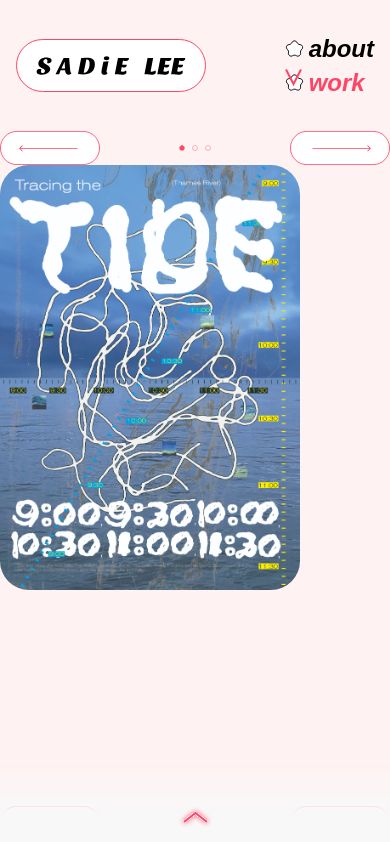
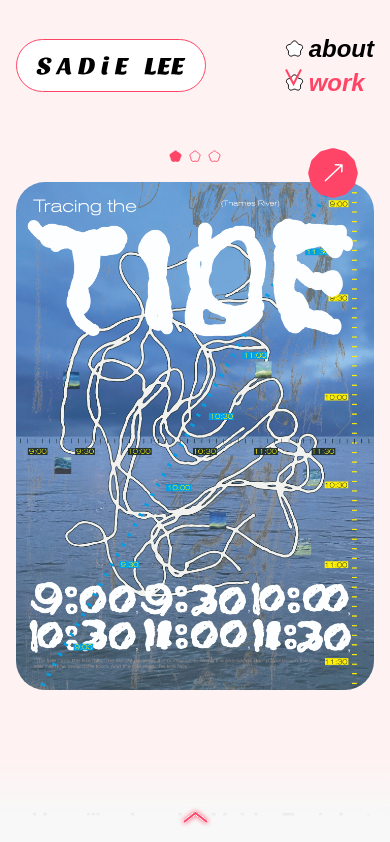
Before and after one commit to jennysujukim/sadie-lee-personal-website, a Next.js app: page /work in a window 390 px wide. Shown: the top 842 px of the page. Built offline with nearby package versions, Linux system fonts and the light colour scheme; a web font is replaced by a local one.

Commit message:
feat: add mobile touch event for carousel

```diff
--- /dev/null
+++ b/src/app/components/ArticleMobile/index.tsx
@@ -0,0 +1,17 @@
+import { projects } from "@/_data/projects"
+// components
+import ImgCarousel from "../ImgCarousel"
+import ProjectDetails from "../ProjectDetails"
+
+export default function ArticleMobile() {
+  return (
+    <>
+      {projects.map((project) => (
+        <div key={project.id}>
+          <ImgCarousel projectId={project.id} />
+          <ProjectDetails projectId={project.id} />
+        </div>
+      ))}
+    </>
+  )
+}
--- a/src/app/components/ImgCarousel/ImgCarousel.module.css
+++ b/src/app/components/ImgCarousel/ImgCarousel.module.css
@@ -1,26 +1,36 @@
 .wrapper {
   @apply min-w-articleImg min-h-articleWrapper;
 }
-
+/* ---- BUTTONS ---- */
 .btnsContainer {
-  @apply bg-lightpink flex items-center justify-between;
+  @apply relative bg-lightpink flex items-center justify-center
+  tab-lg:justify-between;
 }
 
 .arrowBtn {
-  @apply w-[100px];
+  @apply hidden
+  tab-lg:block tab-lg:w-[100px];
 }
 
 .dotsContainer {
-  @apply flex justify-center items-center px-2;
+  @apply flex justify-center items-center px-2 py-4
+  tab-lg:py-0;
 }
 
 .dots {
-  @apply px-[0.2rem] w-[0.8rem] h-[0.8rem];
+  @apply px-[0.2rem] w-[1.2rem] h-[1.2rem]
+  tab-lg:w-[0.8rem] tab-lg:h-[0.8rem];
 }
 
+.mobileModalBtn {
+  @apply absolute right-[1rem] bottom-[-1rem] z-10
+  tab-lg:hidden;
+}
+
+/* ---- CAROUSEL ---- */
 .carouselContainer {
-  @apply flex justify-start overflow-x-hidden w-carousel-min-width;
-
+  @apply flex justify-start overflow-x-hidden
+  tab-lg:w-carousel-min-width;
 }
 
 .carousel {
@@ -28,9 +38,12 @@
 }
 
 .imgContainer {
-  @apply bg-lightpink h-fit rounded-b-articleImg w-carousel-min-width;
+  @apply bg-lightpink h-fit rounded-b-articleImg w-articleImg-mobile
+  tab:w-articleImg-tab
+  tab-lg:w-carousel-min-width;
 }
 
 .img {
-  @apply rounded-articleImg w-carousel-min-width;
+  @apply rounded-articleImg w-articleImg-mobile
+  tab-lg:w-carousel-min-width;
 }
--- a/src/app/components/ImgCarousel/index.tsx
+++ b/src/app/components/ImgCarousel/index.tsx
@@ -8,6 +8,7 @@ import arrowRight from '@/app/assets/slide-arrow-right.svg'
 import arrowLeft from '@/app/assets/slide-arrow-left.svg'
 import dotImg from '@/app/assets/slide-dot.svg'
 import selectedDotImg from '@/app/assets/slide-dot-coloured.svg'
+import mobileModalBtn from '@/app/assets/modal-btn-mobile.svg'
 // styles
 import styles from './ImgCarousel.module.css'
 
@@ -44,6 +45,33 @@ export default function ImgCarousel({ projectId }: ImgCarouselProps) {
     dots.push(i)
   }
 
+  const [ startX, setStartX ] = useState<number | null>(null);
+
+  // mobile version touch event handlers
+  const handleTouchStart = (e: React.TouchEvent<HTMLDivElement>) => {
+    setStartX(e.touches[0].clientX);
+  }
+
+  const handleTouchMove = (e: React.TouchEvent<HTMLDivElement>) => {
+    if(startX === null) return ;
+
+    const currentX = e.touches[0].clientX;
+    const deltaX = currentX - startX;
+
+    if(Math.abs(deltaX) > 50) {
+      if(deltaX > 0) {
+        prevSlide()
+      } else {
+        nextSlide()
+      }
+      setStartX(null)
+    }
+  }
+
+  const handleTouchEnd = () => {
+    setStartX(null)
+  }
+
   return (
     <>
       {project && (
@@ -60,23 +88,49 @@ export default function ImgCarousel({ projectId }: ImgCarouselProps) {
             </button>
             <div className={styles.dotsContainer}>
               {dots.map((index) => ( index === currIndex ?
-                (<Image key={index} src={selectedDotImg} alt="" className={styles.dots} />)
+                (
+                  <Image
+                    key={index}
+                    src={selectedDotImg}
+                    alt="Selected dot icon"
+                    className={styles.dots}
+                  />
+                )
                 :
-                (<Image key={index} src={dotImg} alt="" className={styles.dots} />)
+                (
+                  <Image
+                    key={index}
+                    src={dotImg}
+                    alt="Dot icon"
+                    className={styles.dots}
+                  />
+                )
               ))}
             </div>
             <button
               className={styles.arrowBtn}
               onClick={() => nextSlide()}
             >
-              <Image src={arrowRight} alt="right arrow" />
+              <Image
+                src={arrowRight}
+                alt="right arrow"
+              />
+            </button>
+            <button className={styles.mobileModalBtn}>
+              <Image
+                src={mobileModalBtn}
+                alt="Mobile modal button"
+              />
             </button>
           </div>
-
           <div className={styles.carouselContainer}>
             <div
-              className={`${styles.carousel} only:w-[calc(300px * ${imageLength})`}
+              className={styles.carousel}
               ref={carousel}
+              onTouchStart={handleTouchStart}
+              onTouchMove={handleTouchMove}
+              onTouchEnd={handleTouchEnd}
+              onClick={nextSlide}
             >
               {images.map((image, index) => (
                 <div
--- a/src/app/components/MainNav/MainNav.module.css
+++ b/src/app/components/MainNav/MainNav.module.css
@@ -1,5 +1,5 @@
 .wrapper {
-  @apply flex justify-between items-center my-[2rem] gap-2
+  @apply flex justify-between items-center py-[2rem] gap-2
   tab-lg:gap-0 tab-lg:flex-col tab-lg:w-mainNav-width tab-lg:my-0 tab-lg:mx-0 ;
 }
 
--- a/src/app/components/MainNav/index.tsx
+++ b/src/app/components/MainNav/index.tsx
@@ -37,13 +37,16 @@ export default function MainNav() {
           alt="Right arrow icon"
         />
       </div>
-      <div className={styles.logoContainer}>
+      <Link
+        href={'/'}
+        className={styles.logoContainer}
+      >
         <Image
           className={styles.logo}
           src={logo}
           alt="Sadie Lee logo"
         />
-      </div>
+      </Link>
       <nav className={styles.navContainer}>
         <ul>
           {navLinks.map((navLink, index) => (
--- a/src/app/globals.css
+++ b/src/app/globals.css
@@ -28,6 +28,10 @@
   --fs-workNav-link-mobile: 1.6rem;
   --fs-mainNav-link: 1.2rem;
   --fs-mainNav-link-mobile: 1.5rem;
+  /* ---- SPACING ---- */
+  --spacing-sideWrapper-mobile: 1rem;
+  --spacing-sideWrapper-tab: 1.5rem;
+  --spacing-sideWrapper-lap: 3rem;
   /* ---- DIMENSIONS ---- */
   --h-workNav-mobile: 90px;
   --h-workNav: 90px;
@@ -37,10 +41,8 @@
   --min-w-articleImg: calc(300px - 2rem);
   --min-h-articleWrapper: 80vh;
   --min-w-carousel: 300px;
-  /* ---- SPACING ---- */
-  --spacing-sideWrapper-mobile: 1rem;
-  --spacing-sideWrapper-tab: 1.5rem;
-  --spacing-sideWrapper-lap: 3rem;
+  --w-articleImg-mobile: calc(100vw - (var(--spacing-sideWrapper-mobile) * 2));
+  --w-articleImg-tab: calc(100vw - (var(--spacing-sideWrapper-tab) * 2));
   /* ---- BORDER RADIUS ----- */
   --b-radius-articleImg: 29px;
 }
--- a/src/app/work/page.tsx
+++ b/src/app/work/page.tsx
@@ -1,4 +1,5 @@
 // components
+import ArticleMobile from '../components/ArticleMobile'
 import MainNav from '@/app/components/MainNav'
 import ArticleDescriptions from '../components/ArticleDescriptions'
 import ArticleImgs from '../components/ArticleImgs'
@@ -9,6 +10,16 @@ export default function WorkPage() {
 
   return (
     <main className={styles.main}>
+      <div className={styles.mobileWrapper}>
+        <div className={styles.navContainer}>
+          <MainNav />
+        </div>
+        <div className={styles.mobileArticlesContainer}>
+          <ArticleMobile />
+        </div>
+      </div>
+
+      <div className={styles.wrapper}>
         <div className={styles.imgsContainer}>
           <ArticleImgs />
         </div>
@@ -18,6 +29,7 @@ export default function WorkPage() {
         <div className={styles.descriptionsContainer}>
           <ArticleDescriptions />
         </div>
+      </div>
     </main>
   )
 }
--- a/src/app/work/workPage.module.css
+++ b/src/app/work/workPage.module.css
@@ -1,7 +1,20 @@
 .main {
-  @apply
-  flex flex-col
-  tab-lg:w-full tab-lg:flex-row tab-lg:pt-[7rem];
+  @apply tab-lg:pt-[7rem];
+}
+
+.mobileWrapper {
+  @apply relative tab-lg:hidden;
+}
+
+.mobileArticlesContainer {
+  @apply px-wrapper-side-mobile
+  tab:px-wrapper-side-tab
+  tab-lg:px-0;
+}
+
+.wrapper {
+  @apply hidden
+  tab-lg:flex;
 }
 
 .imgsContainer {
@@ -10,7 +23,7 @@
 }
 
 .navContainer {
-  @apply sticky top-0 w-full -order-1 px-wrapper-side-mobile
+  @apply sticky top-0 z-10 w-full -order-1 px-wrapper-side-mobile
   tab:px-wrapper-side-tab
   tab-lg:px-0 tab-lg:static tab-lg:order-none;
 }
--- a/tailwind.config.ts
+++ b/tailwind.config.ts
@@ -46,6 +46,8 @@ const config: Config = {
         'workNav-height': 'var(--h-workNav)',
         'mainNav-width': 'var(--w-mainNav)',
         'carousel-min-width': 'var(--min-w-carousel)',
+        'articleImg-mobile': 'var(--w-articleImg-mobile)',
+        'articleImg-tab': 'var(--w-articleImg-tab)',
       },
       minHeight: {
         'workNav': 'var(--h-workNav)',
```
Also changed, not shown: src/app/assets/modal-btn-mobile.svg (added). Lines whose indentation alone changed are shown as unchanged.
